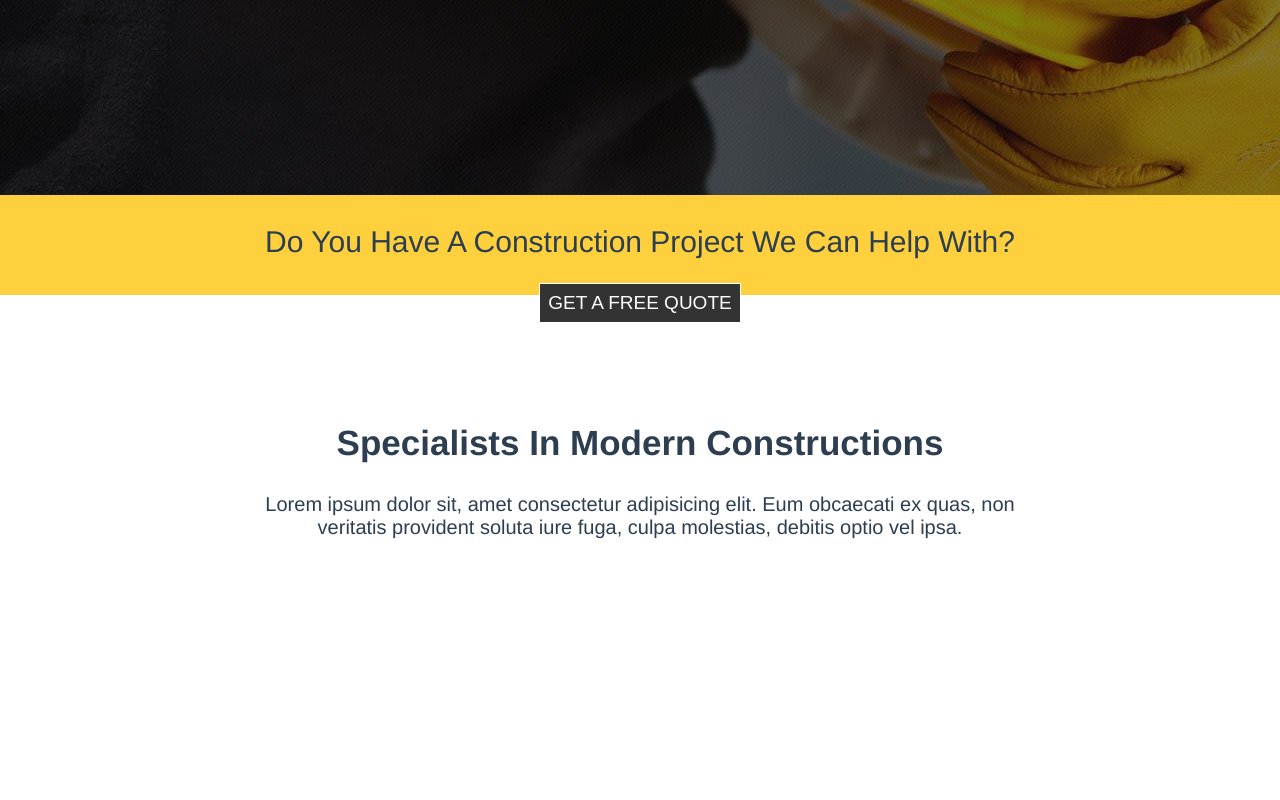
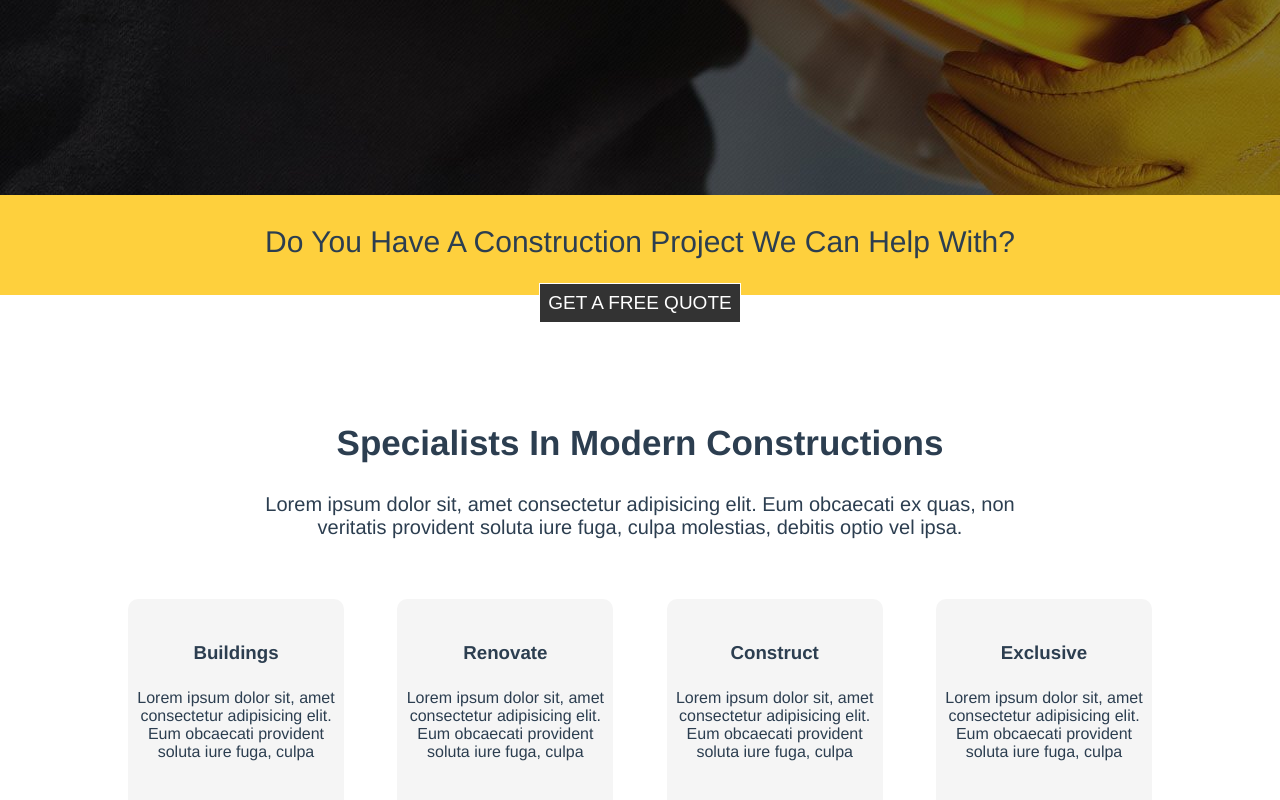
Before and after one commit to Pierre297/proj-html-vuejs, a Vue app: page / in a window 1280 px wide. Shown: the part 725-1525 px from the top of the page. Before the commit the page ends 1264 px from the top, so only its background shows below. Built offline with nearby package versions, Linux system fonts and the light colour scheme.

Commit message:
card di menu e header completo

```diff
--- a/src/components/Header.vue
+++ b/src/components/Header.vue
@@ -45,13 +45,50 @@
         debitis optio vel ipsa.
       </p>
       <!-- card -->
+      <div class="construction-card">
+        <ModernConstructionCard
+          v-for="(service, i) in services"
+          :key="i"
+          :menu="service"
+        />
+      </div>
     </div>
   </header>
 </template>
 
 <script>
+import ModernConstructionCard from "./ModernConstructionCard.vue";
 export default {
   name: "Header",
+  components: {
+    ModernConstructionCard,
+  },
+  data() {
+    return {
+      services: [
+        {
+          thumb: "",
+          title: "Buildings",
+          text: "Lorem ipsum dolor sit, amet consectetur adipisicing elit. Eum obcaecati provident soluta iure fuga, culpa ",
+        },
+        {
+          thumb: "",
+          title: "Renovate",
+          text: "Lorem ipsum dolor sit, amet consectetur adipisicing elit. Eum obcaecati provident soluta iure fuga, culpa ",
+        },
+        {
+          thumb: "",
+          title: "Construct",
+          text: "Lorem ipsum dolor sit, amet consectetur adipisicing elit. Eum obcaecati provident soluta iure fuga, culpa ",
+        },
+        {
+          thumb: "",
+          title: "Exclusive",
+          text: "Lorem ipsum dolor sit, amet consectetur adipisicing elit. Eum obcaecati provident soluta iure fuga, culpa ",
+        },
+      ],
+    };
+  },
 };
 </script>
 
@@ -213,4 +250,13 @@ p {
   width: 60%;
   margin-left: 20%;
 }
+
+.construction-card {
+  margin-top: 60px;
+  display: flex;
+  flex-wrap: wrap;
+  justify-content: space-between;
+  width: 80%;
+  margin-left: 10%;
+}
 </style>
--- /dev/null
+++ b/src/components/ModernConstructionCard.vue
@@ -0,0 +1,38 @@
+<template>
+  <div class="card">
+    <div class="service-list">
+      <img src="" alt="" />
+      <h3>{{ menu.title }}</h3>
+      <p>{{ menu.text }}</p>
+    </div>
+  </div>
+</template>
+
+<script>
+export default {
+  name: "ModernConstructionCard",
+  props: {
+    menu: Object,
+  },
+};
+</script>
+
+<style scoped lang="scss">
+.card {
+  width: calc((100% / 4) - 40px);
+  height: 375px;
+  display: flex;
+  justify-content: center;
+  flex-wrap: wrap;
+}
+.service-list {
+  text-align: center;
+  background-color: #f5f5f5;
+  height: 300px;
+  border-radius: 10px;
+}
+
+h3 {
+  margin: 25px 0;
+}
+</style>
```
